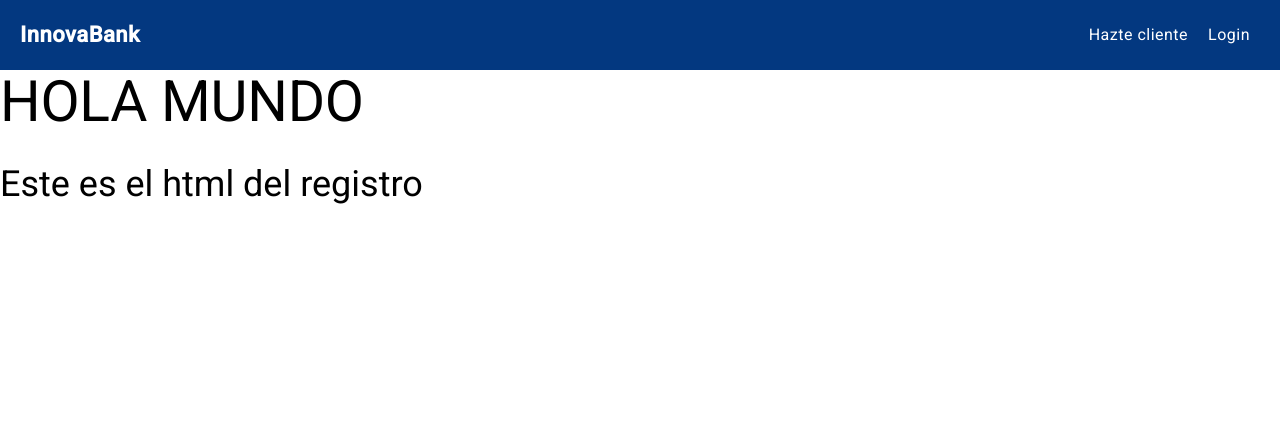
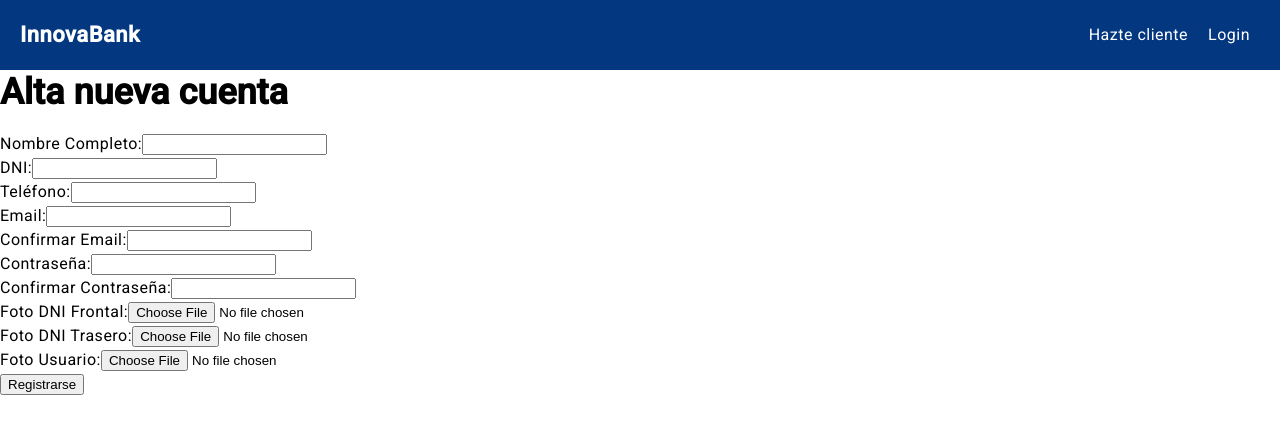
Before and after one commit to ivanrodriiguez04/proyecto_final_DWC, an Angular app: page /registro in a window 1280 px wide. Shown: the top 434 px of the page. Built offline with nearby package versions, Linux system fonts and the light colour scheme.

Commit message:
Revisar porque a la hora de hacer el registro devuele un object

```diff
--- a/src/app/componentes/registro/registro.component.html
+++ b/src/app/componentes/registro/registro.component.html
@@ -1,2 +1,50 @@
-<h1>HOLA MUNDO</h1>
-<h3>Este es el html del registro</h3>
+<div class="container Formulario" style="max-width: 800px;">
+    <h3 class="text-center mb-4"><b>Alta nueva cuenta</b></h3>
+
+    <form [formGroup]="registroForm" (ngSubmit)="validarYEnviar()">
+        <div>
+          <label>Nombre Completo:</label>
+          <input type="text" formControlName="nombreCompletoUsuario" required>
+        </div>
+        <div>
+          <label>DNI:</label>
+          <input type="text" formControlName="dniUsuario" required>
+        </div>
+        <div>
+          <label>Teléfono:</label>
+          <input type="text" formControlName="telefonoUsuario" required>
+        </div>
+        <div>
+          <label>Email:</label>
+          <input type="email" formControlName="emailUsuario" required>
+        </div>
+        <div>
+          <label>Confirmar Email:</label>
+          <input type="email" formControlName="confirmEmailUsuario" required>
+        </div>
+        <div>
+          <label>Contraseña:</label>
+          <input type="password" formControlName="passwordUsuario" required>
+        </div>
+        <div>
+          <label>Confirmar Contraseña:</label>
+          <input type="password" formControlName="confirmPasswordUsuario" required>
+        </div>
+        <div>
+          <label>Foto DNI Frontal:</label>
+          <input type="file" (change)="onFileChange($event, 'fotoDniFrontalUsuario')" required>
+        </div>
+        <div>
+          <label>Foto DNI Trasero:</label>
+          <input type="file" (change)="onFileChange($event, 'fotoDniTraseroUsuario')" required>
+        </div>
+        <div>
+          <label>Foto Usuario:</label>
+          <input type="file" (change)="onFileChange($event, 'fotoUsuario')" required>
+        </div>
+        <button type="submit">Registrarse</button>
+        <div *ngIf="mensajeError">{{ mensajeError }}</div>
+      </form>
+
+    <div id="result" class="text-center mt-3 text-danger"></div>
+  </div>
--- a/src/app/componentes/registro/registro.component.ts
+++ b/src/app/componentes/registro/registro.component.ts
@@ -1,12 +1,77 @@
 import { Component } from '@angular/core';
+import { FormBuilder, FormGroup, ReactiveFormsModule, Validators } from '@angular/forms';
+import { RegistroService } from '../../servicios/registro/registro.service';
+import { NgIf } from '@angular/common';
 
 @Component({
   selector: 'app-registro',
   standalone: true,
-  imports: [],
+  imports: [NgIf,ReactiveFormsModule],
   templateUrl: './registro.component.html',
   styleUrl: './registro.component.css'
 })
 export class RegistroComponent {
+  registroForm: FormGroup;
+  mensajeError: string = '';
 
+  constructor(private fb: FormBuilder, private registroService: RegistroService) {
+    this.registroForm = this.fb.group({
+      nombreCompletoUsuario: ['', Validators.required],
+      dniUsuario: ['', Validators.required],
+      telefonoUsuario: ['', Validators.required],
+      emailUsuario: ['', [Validators.required, Validators.email]],
+      confirmEmailUsuario: ['', [Validators.required, Validators.email]],
+      passwordUsuario: ['', Validators.required],
+      confirmPasswordUsuario: ['', Validators.required],
+      fotoDniFrontalUsuario: [null, Validators.required],
+      fotoDniTraseroUsuario: [null, Validators.required],
+      fotoUsuario: [null, Validators.required]
+    });
+  }
+
+  onFileChange(event: any, controlName: string) {
+    const file = event.target.files[0]; // Obtiene el primer archivo seleccionado
+    if (file) {
+      this.registroForm.patchValue({
+        [controlName]: file
+      });
+      this.registroForm.get(controlName)?.updateValueAndValidity(); // Asegura que el control se actualice
+    }
+  }
+
+  validarYEnviar() {
+    if (this.registroForm.invalid) {
+      this.mensajeError = 'Todos los campos son obligatorios';
+      return;
+    }
+
+    const email = this.registroForm.get('emailUsuario')?.value;
+    const confirmEmail = this.registroForm.get('confirmEmailUsuario')?.value;
+    const password = this.registroForm.get('passwordUsuario')?.value;
+    const confirmPassword = this.registroForm.get('confirmPasswordUsuario')?.value;
+
+    if (email !== confirmEmail) {
+      this.mensajeError = 'Los emails no coinciden';
+      return;
+    }
+
+    if (password !== confirmPassword) {
+      this.mensajeError = 'Las contraseñas no coinciden';
+      return;
+    }
+
+    const formData = new FormData();
+    Object.keys(this.registroForm.controls).forEach(key => {
+      formData.append(key, this.registroForm.get(key)?.value);
+    });
+
+    this.registroService.registrarUsuario(formData).subscribe(
+      response => alert('Registro exitoso, revisa tu correo'),
+      error => {
+        console.error('Error en el registro:', error); // Muestra el error en la consola para depuración
+        this.mensajeError = 'Error en el registro: ' + (error.error?.message || JSON.stringify(error.error));
+      }
+    );
+
+  }
 }
--- a/src/app/servicios/registro/registro.service.ts
+++ b/src/app/servicios/registro/registro.service.ts
@@ -1,9 +1,16 @@
+import { HttpClient } from '@angular/common/http';
 import { Injectable } from '@angular/core';
+import { Observable } from 'rxjs';
 
 @Injectable({
   providedIn: 'root'
 })
 export class RegistroService {
+  private apiUrl = 'http://localhost:8081/api/registro/usuario';  // Ajusta la URL según tu API
 
-  constructor() { }
+  constructor(private http: HttpClient) {}
+
+  registrarUsuario(formData: FormData): Observable<any> {
+    return this.http.post(`${this.apiUrl}/registrar`, formData);
+  }
 }
```
